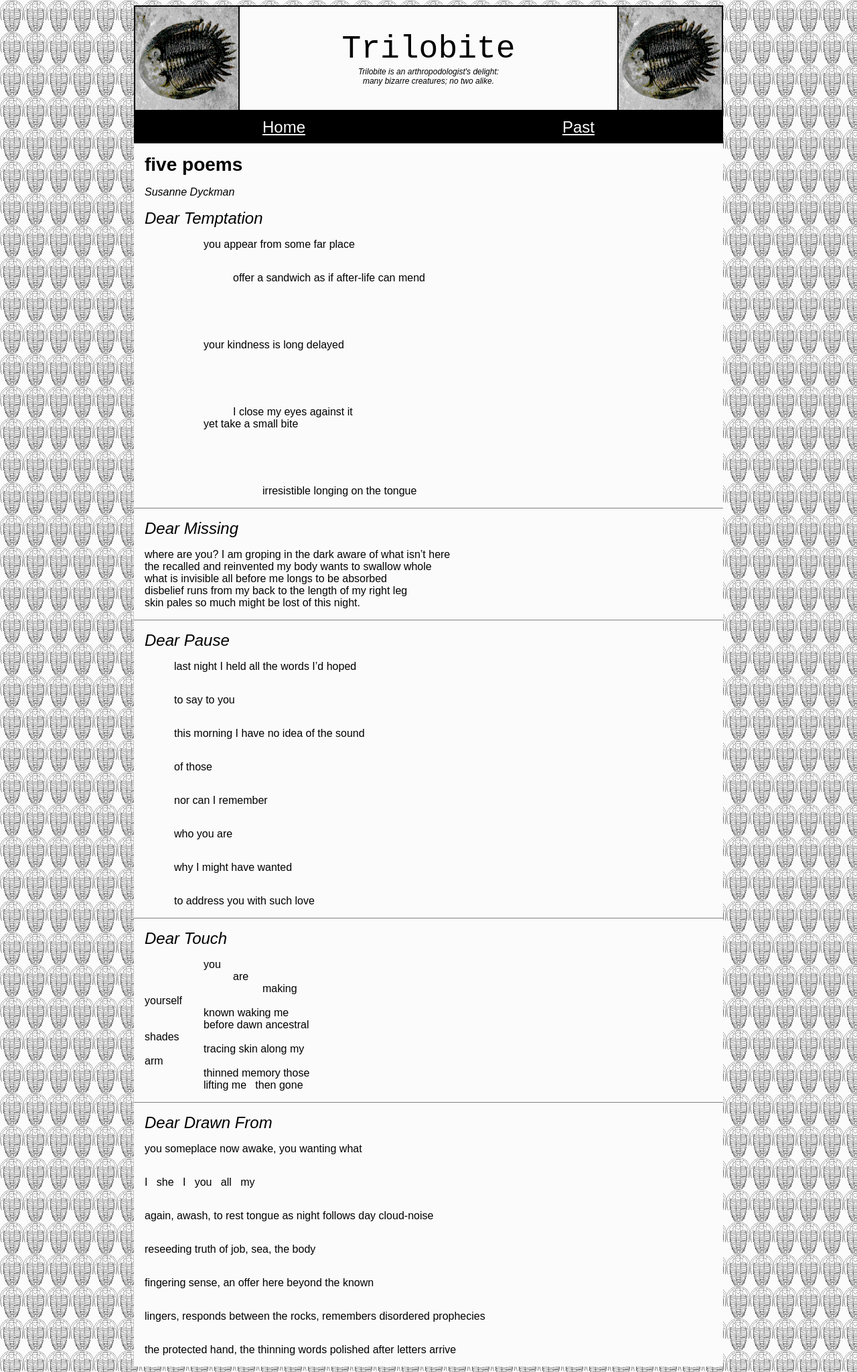
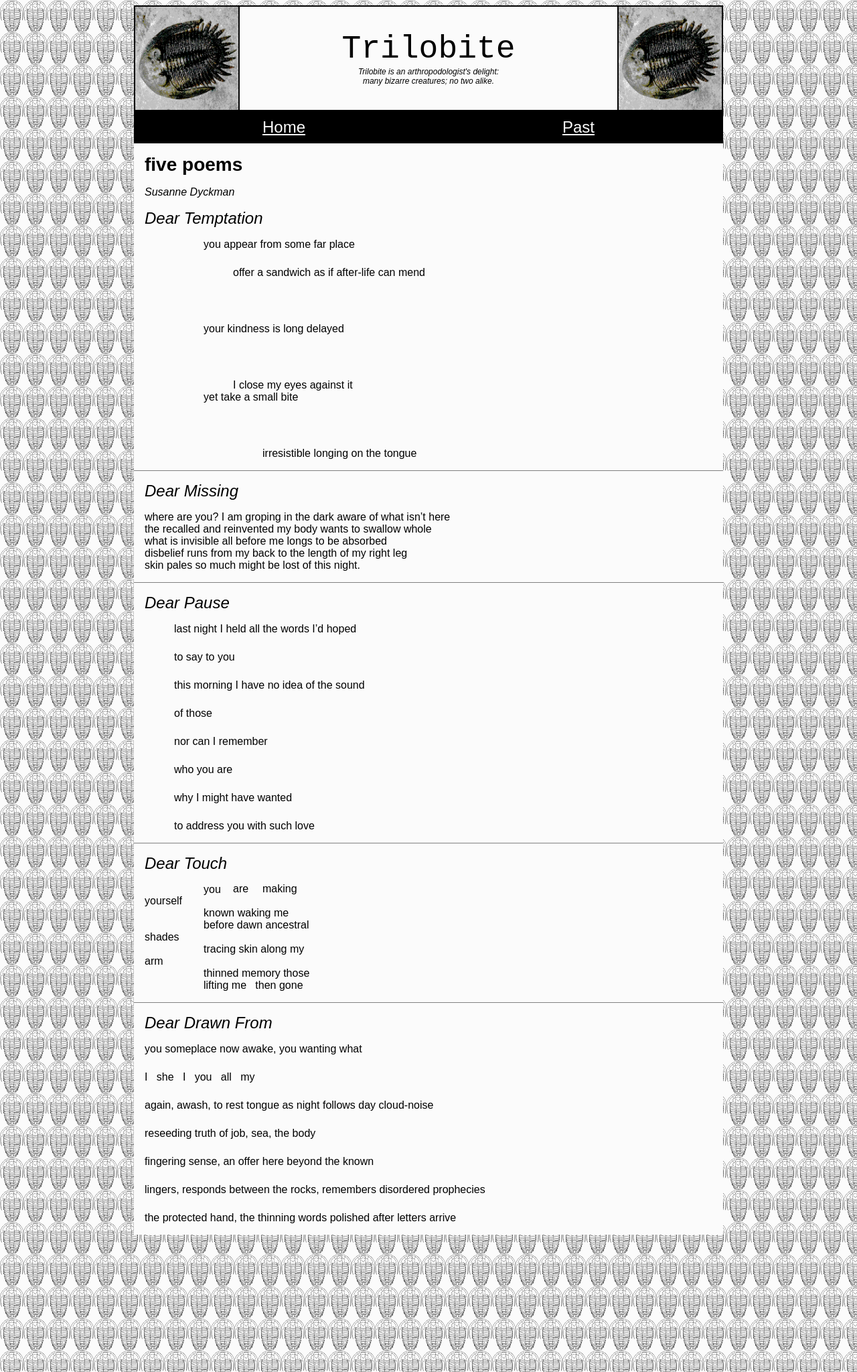
Before and after one commit to tribprev/tribprev.github.io, a Jekyll site: the page built from issues/_current/dyckman.md, in a window 1280 px wide. Shown: the whole page at 67% size. Built offline with Jekyll 4.4.1, drawn with Linux system fonts in a browser that asks for light colours.

Commit message:
typography change

```diff
--- a/_sass/typography.scss
+++ b/_sass/typography.scss
@@ -52,7 +52,7 @@ li {
 
 article hr {
     border: none;
-    margin: 1rem 0;
+    margin: .75rem 0;
 }
 
 .prose p {
@@ -75,3 +75,7 @@ article hr {
     margin: 0 0 1rem 0;
     max-width: 600px;
 }
+
+.nolinebreak {
+    margin-top: -1.15rem;
+}
```
